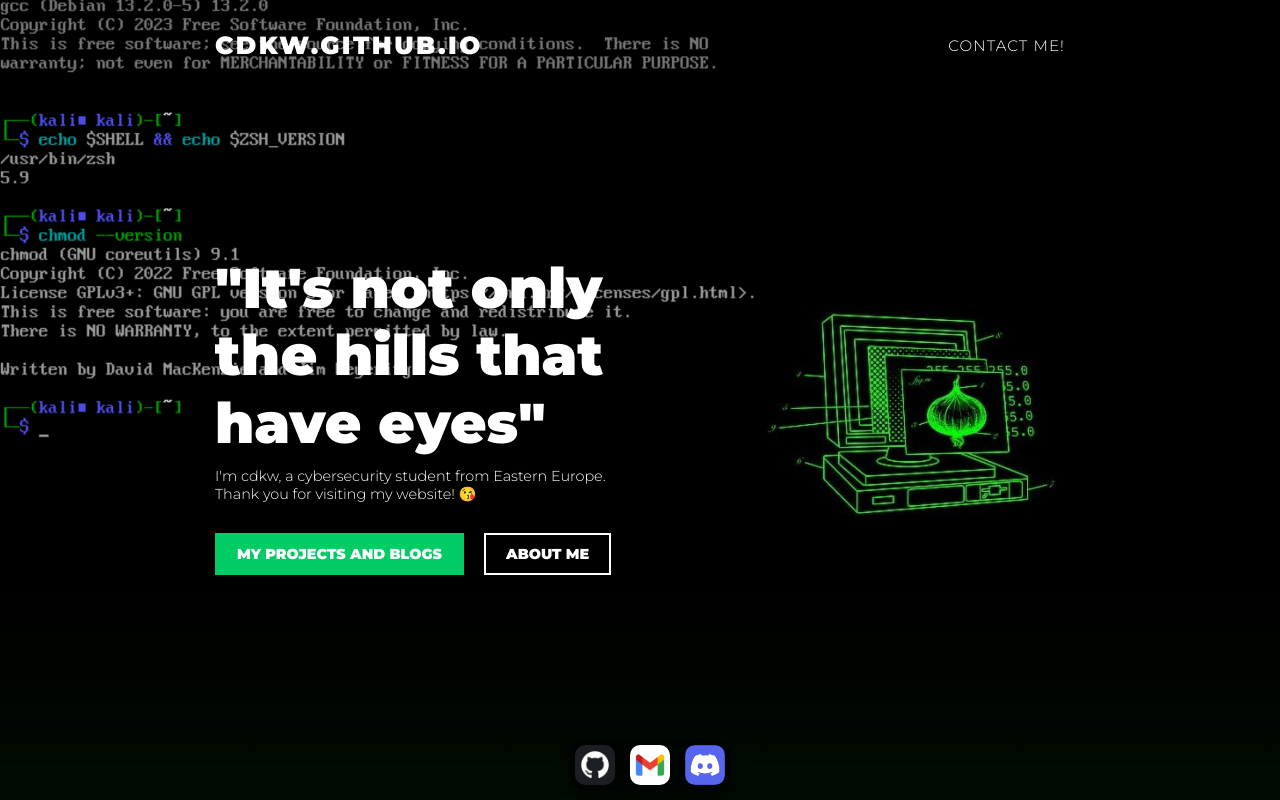
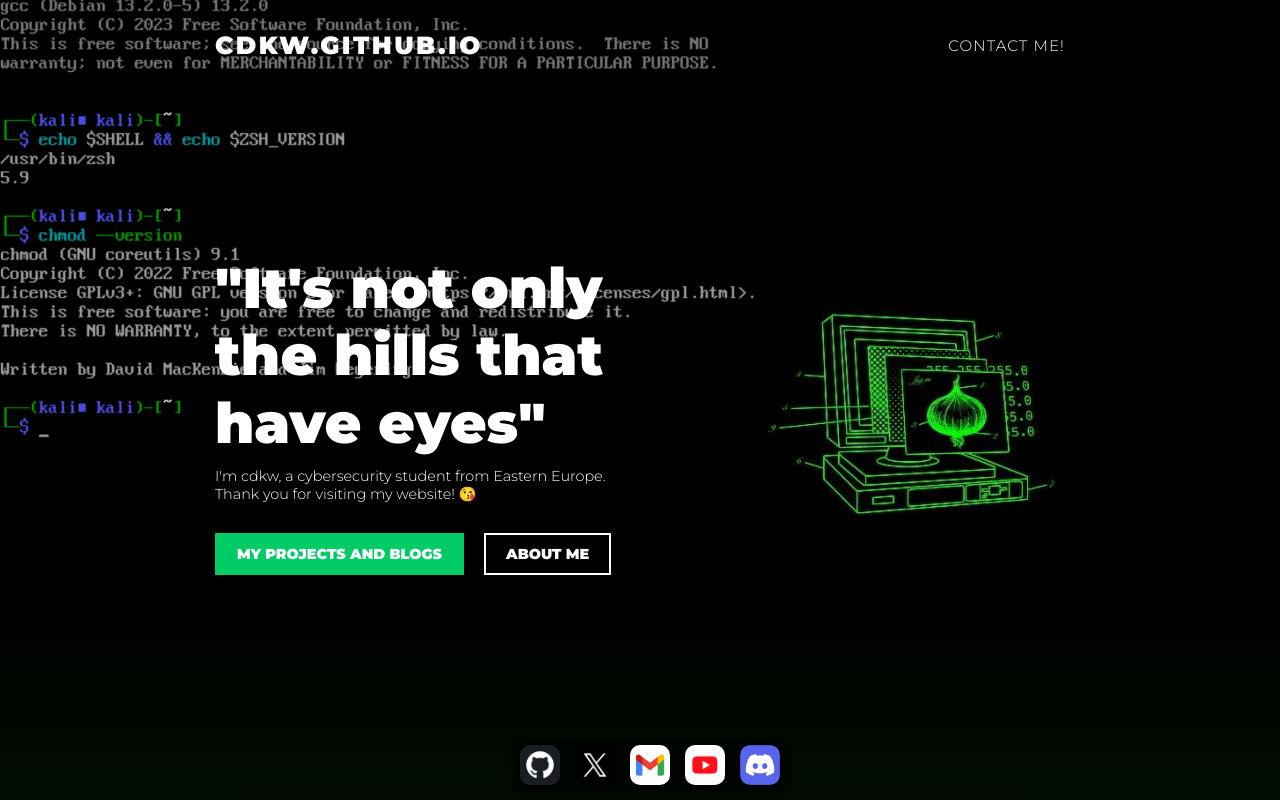
Before and after one commit to cdkw/cdkw.github.io, a plain HTML site: page index.html in a window 1280 px wide. Shown: the top 800 px of the page. Drawn offline with Linux system fonts and the light colour scheme.

Commit message:
more docker stuff

```diff
--- a/index.html
+++ b/index.html
@@ -535,19 +535,24 @@
   <div>
     </div>
 
-<!-- Footer (Taskbar) -->
+
 <footer class="footer">
     <div class="dock">
         <a href="https://github.com/cdkw" target="_blank" title="GitHub">
             <img src="./images/github-icon.png" alt="GitHub" />
         </a>
+        <a href="https://x.com/cdkw_" target="_blank" title="X.com">
+            <img src="./images/x-icon.png" alt="X.com" />
+        </a>
         <a href="mailto:vo0x0id+cdkw@gmail.com" target="_blank" title="Gmail">
             <img src="./images/gmail-icon.png" alt="Gmail" />
+        </a>
+        <a href="https://www.youtube.com/@cdkw-po5wr" target="_blank" title="YouTube">
+            <img src="./images/youtube-icon.png" alt="YouTube" />
         </a>
         <a href="https://discord.gg/GnYJa48t7H" target="_blank" title="Discord">
             <img src="./images/discord-icon.png" alt="Discord" />
         </a>
-        <!-- Add more icons as needed -->
     </div>
 </footer>
 
```
Also changed, not shown: images/x-icon.png (added), images/youtube-icon.png (added).
